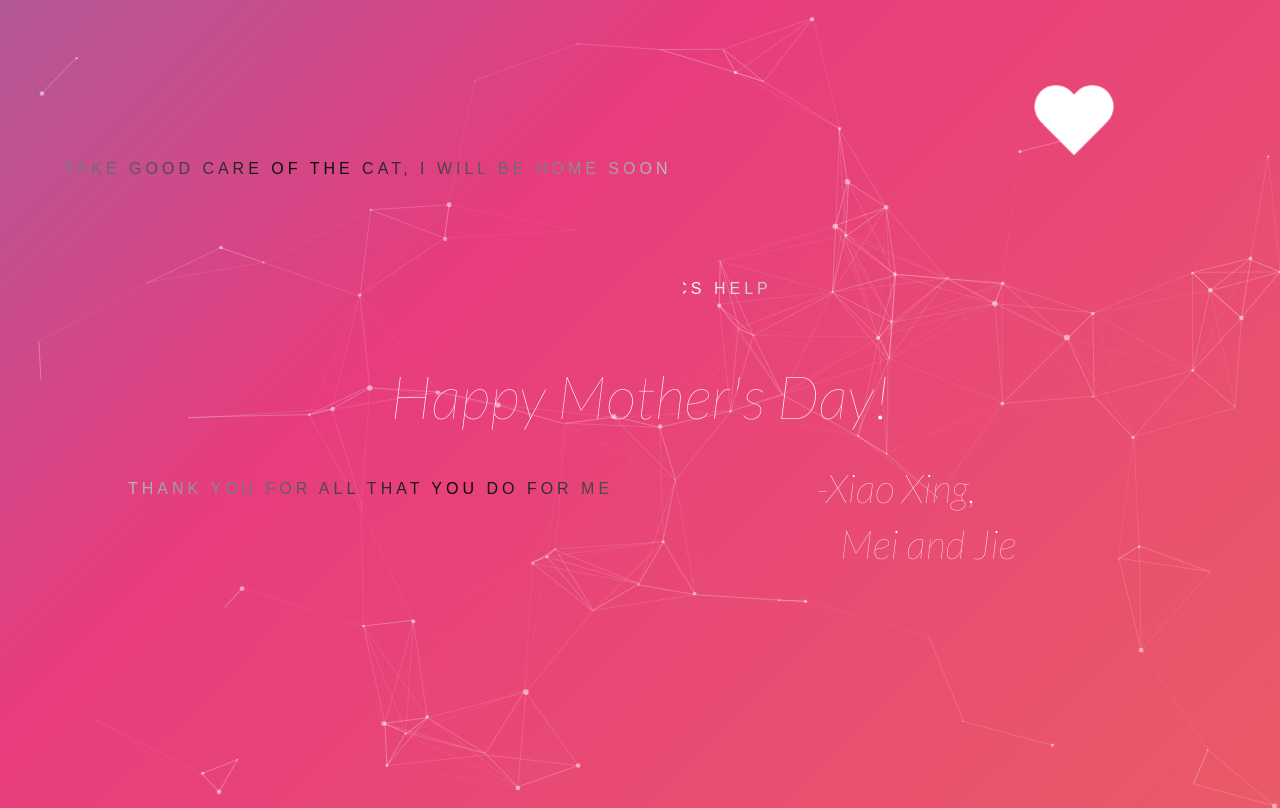
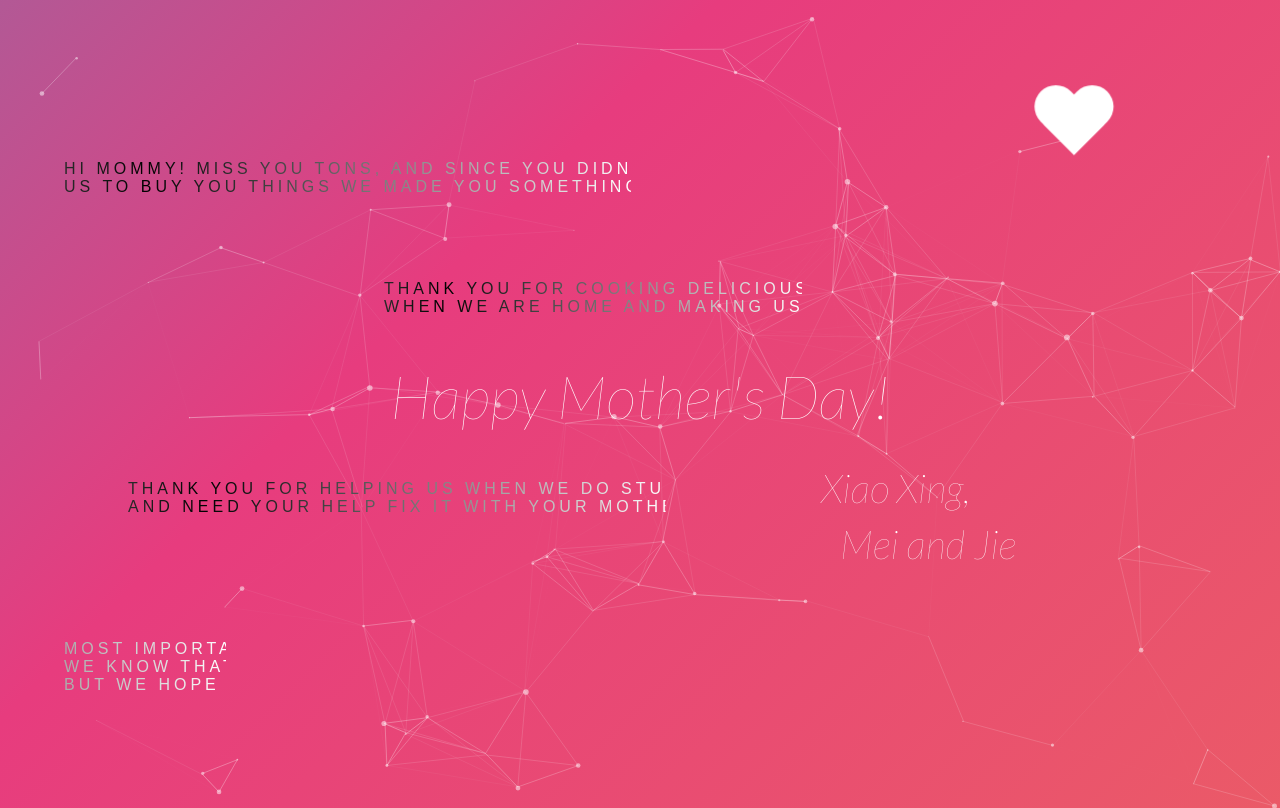
Before and after one commit to ashleyswang/ashleyswang.github.io, a plain HTML site: page index.html in a window 1280 px wide. Drawn offline with nearby package versions, Linux system fonts and the light colour scheme; a web font is replaced by a local one.

Commit message:
Finished

```diff
--- a/index.html
+++ b/index.html
@@ -15,11 +15,12 @@
 </head>
 <body>
     <span class = "text">Happy Mother's Day!</span>
-    <span class = "text-box1">Thank you for all that you do for me</span>
-    <span class = "text-box2">Thank you for all the CS help</span>
-    <span class = "text-box3">Take good care of the cat, I will be home soon</span>
-    <span class = "text-box4">-Xiao Xing,</span>
-    <span class = "text-box5">Mei and Jie</span>
+    <span class = "text-box1">Thank you for helping us when we do stupid stuff <br> and need your help fix it with your motherly wisdom.</span>
+    <span class = "text-box2">Thank you for cooking delicious food for us <br> when we are home and making us become fat.</span>
+    <span class = "text-box3">Hi Mommy! Miss you tons, and since you didn't want <br> us to buy you things we made you something instead!</span>
+    <span class = "text-box4">Most importantly, thank you for all of the unconditional love. <br> We know that we can never repay you for all you do for us, <br> but we hope to make you very proud to be our mother. </span>
+    <span class = "text-box5">Xiao Xing,</span>
+    <span class = "text-box6">Mei and Jie</span>
     <div id = "heart"></div>
 
 </body>
--- a/style.css
+++ b/style.css
@@ -81,7 +81,7 @@ body {
     background: linear-gradient(90deg, #fff, #000, #fff);
     background-repeat: no-repeat;
     background-size: 80%;
-    animation: animate 9s linear infinite;
+    animation: animate 15s linear infinite;
     -webkit-background-clip: text;
     -webkit-text-fill-color: rgba(255, 255, 255, 0);
     top:60%;
@@ -107,7 +107,7 @@ body {
     background: linear-gradient(90deg, #fff, #000, #fff);
     background-repeat: no-repeat;
     background-size: 80%;
-    animation: animate 6s linear infinite;
+    animation: animate 15s linear infinite;
     -webkit-background-clip: text;
     -webkit-text-fill-color: rgba(255, 255, 255, 0);
     top:35%;
@@ -140,7 +140,39 @@ body {
     background: linear-gradient(90deg, #fff, #000, #fff);
     background-repeat: no-repeat;
     background-size: 80%;
-    animation: animate 10s linear infinite;
+    animation: animate 15s linear infinite;
+    -webkit-background-clip: text;
+    -webkit-text-fill-color: rgba(255, 255, 255, 0);
+
+}
+@keyframes animate {
+  0% {
+    background-position: -500%;
+  }
+  50%{
+    background-position: 60%;
+  }
+  100% {
+    background-position: 500%;
+  }
+}
+
+.text-box4{
+    overflow: visible;
+    text-align:left;
+    position:absolute;
+    top:80%;
+    right:0;
+    left:5%;
+    font-family: sans-serif;
+    text-transform: uppercase;
+    font-size: 1em;
+    letter-spacing: 4px;
+    overflow: hidden;
+    background: linear-gradient(90deg, #fff, #000, #fff);
+    background-repeat: no-repeat;
+    background-size: 80%;
+    animation: animate 30s linear infinite;
     -webkit-background-clip: text;
     -webkit-text-fill-color: rgba(255, 255, 255, 0);
 
@@ -150,11 +182,11 @@ body {
     background-position: -500%;
   }
   100% {
-    background-position: 300%;
+    background-position: 500%;
   }
 }
 
-.text-box4{
+.text-box5{
     overflow: visible;
     font-family: 'Lato', sans-serif;
     font-size: 40px;
@@ -165,7 +197,7 @@ body {
     right:0;
     left:40%;
 }
-.text-box5{
+.text-box6{
     overflow: visible;
     font-family: 'Lato', sans-serif;
     font-size: 40px;
```
Also changed, not shown: particles/index.html (+7 -6 lines).
